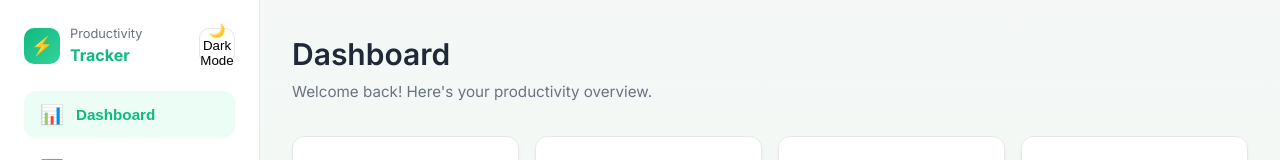
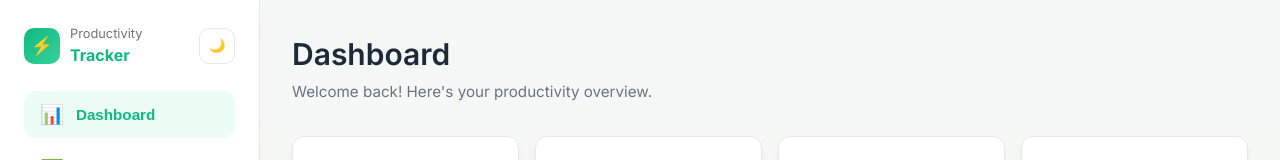
Before and after one commit to solehudin037/Habit_Tracker, a React (Vite) app: page / in a window 1280 px wide. Shown: the top 160 px of the page. Built offline with nearby package versions, Linux system fonts and the light colour scheme.

Commit message:
upgrade6.5

```diff
--- a/src/components/Sidebar.jsx
+++ b/src/components/Sidebar.jsx
@@ -42,7 +42,7 @@ const Sidebar = () => {
           </div>
         </div>
         <button className="theme-toggle" onClick={toggleTheme}>
-          🌙 Dark Mode
+          🌙
         </button>
       </div>
 
```
